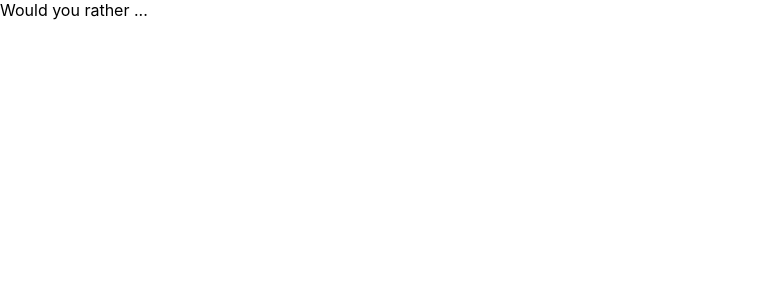
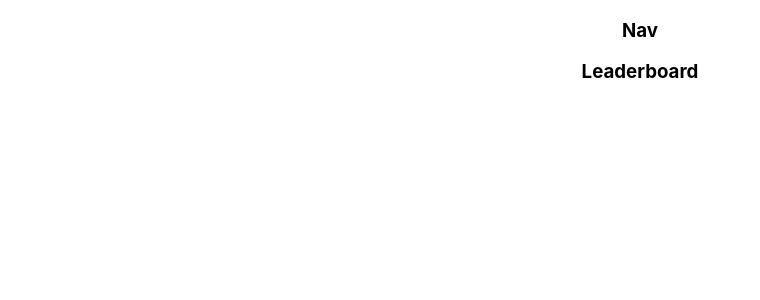
Before and after one commit to tom-peter/WouldYouRather, a React (Create React App) app: page /leaderboard in a window 1280 px wide. Shown: the top 300 px of the page, without its empty margins (0-760 px from the left). Built offline with nearby package versions, Linux system fonts and the light colour scheme.

Commit message:
feat: Create main components
 - Create empty components (with header):
   Nav, Home, Poll, NewPoll, Leaderboard, ErrorPage
 - Route them in App component

```diff
--- a/src/App.js
+++ /dev/null
@@ -1,10 +0,0 @@
-import React, { Component } from 'react';
-// import './App.css';
-
-class App extends Component {
-  render() {
-  return <div>Would you rather ... </div>;
-  }
-}
-
-export default App;
--- /dev/null
+++ b/src/components/App.js
@@ -0,0 +1,31 @@
+import React, { Component } from 'react';
+import { BrowserRouter as Router, Route, Switch } from 'react-router-dom';
+
+import Nav from './Nav';
+import Home from './Home';
+import Poll from './Poll';
+import NewPoll from './NewPoll';
+import Leaderboard from './Leaderboard';
+import ErrorPage from './ErrorPage';
+import '../App.css';
+
+class App extends Component {
+  render() {
+    return (
+      <Router>
+        <div className="App">
+          <Nav />
+          <Switch>
+            <Route exact path="/" component={Home} />
+            <Route path="/questions/:question_id" component={Poll} />
+            <Route path="/add" component={NewPoll} />
+            <Route path="/leaderboard" component={Leaderboard} />
+            <Route component={ErrorPage} />
+          </Switch>
+        </div>
+      </Router>
+    );
+  }
+}
+
+export default App;
--- /dev/null
+++ b/src/components/ErrorPage.js
@@ -0,0 +1,14 @@
+import React from 'react';
+
+class ErrorPage extends React.Component {
+
+  render() {
+    return (
+      <div>
+        <h3>Error</h3>
+      </div>
+    );
+  }
+}
+
+export default ErrorPage;
--- /dev/null
+++ b/src/components/Home.js
@@ -0,0 +1,14 @@
+import React from 'react';
+
+class Home extends React.Component {
+
+  render() {
+    return (
+      <div>
+        <h3>Home</h3>
+      </div>
+    );
+  }
+}
+
+export default Home;
--- /dev/null
+++ b/src/components/Leaderboard.js
@@ -0,0 +1,14 @@
+import React from 'react';
+
+class Leaderboard extends React.Component {
+
+  render() {
+    return (
+      <div>
+        <h3>Leaderboard</h3>
+      </div>
+    );
+  }
+}
+
+export default Leaderboard;
--- /dev/null
+++ b/src/components/Nav.js
@@ -0,0 +1,14 @@
+import React from 'react';
+
+class Nav extends React.Component {
+
+  render() {
+    return (
+      <div>
+        <h3>Nav</h3>
+      </div>
+    );
+  }
+}
+
+export default Nav;
--- /dev/null
+++ b/src/components/NewPoll.js
@@ -0,0 +1,14 @@
+import React from 'react';
+
+class NewPoll extends React.Component {
+
+  render() {
+    return (
+      <div>
+        <h3>NewPoll</h3>
+      </div>
+    );
+  }
+}
+
+export default NewPoll;
--- /dev/null
+++ b/src/components/Poll.js
@@ -0,0 +1,14 @@
+import React from 'react';
+
+class Poll extends React.Component {
+
+  render() {
+    return (
+      <div>
+        <h3>Poll</h3>
+      </div>
+    );
+  }
+}
+
+export default Poll;
--- a/src/index.js
+++ b/src/index.js
@@ -1,7 +1,7 @@
 import React from 'react';
 import ReactDOM from 'react-dom';
 import './index.css';
-import App from './App';
+import App from './components/App'
 // import { Provider } from 'react-redux';
 // import * as serviceWorker from './serviceWorker';
 
```
